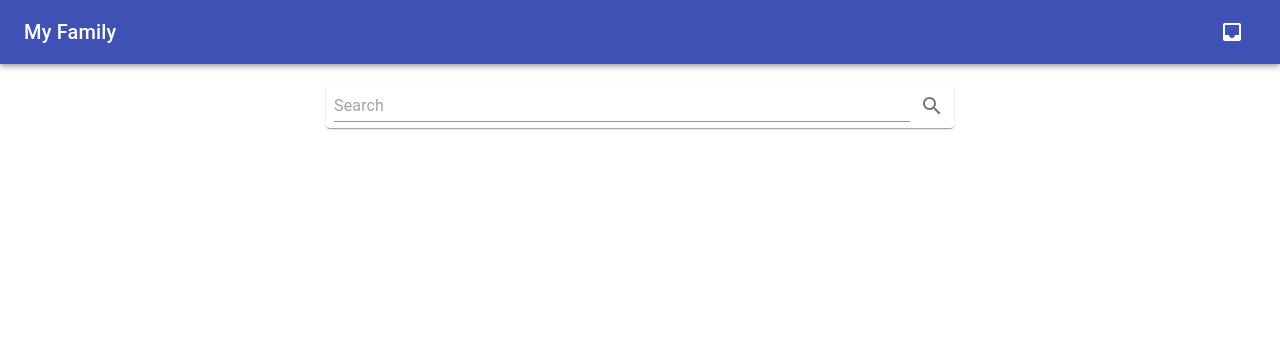
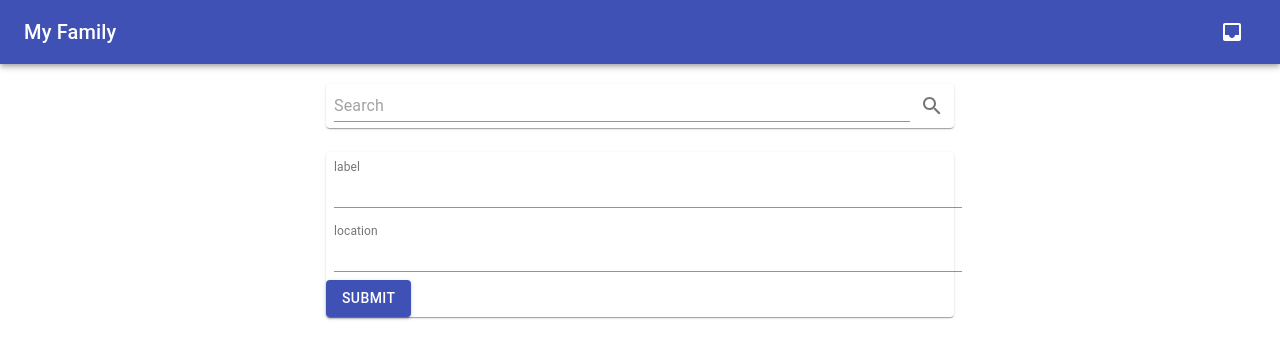
Before and after one commit to Liamdoult/family-client, a React (Create React App) app: page /storage in a window 1280 px wide. Shown: the top 358 px of the page. Built offline with nearby package versions, Linux system fonts and the light colour scheme.

Commit message:
Add Create box component
Now can create and upload boxes to the server

```diff
--- a/src/App.tsx
+++ b/src/App.tsx
@@ -10,16 +10,12 @@ import AppBar from '@material-ui/core/AppBar';
 import Toolbar from '@material-ui/core/Toolbar';
 import IconButton from '@material-ui/core/IconButton';
 import Typography from '@material-ui/core/Typography';
-import InputBase from '@material-ui/core/InputBase';
 import Badge from '@material-ui/core/Badge';
 import MenuItem from '@material-ui/core/MenuItem';
 import Menu from '@material-ui/core/Menu';
 // import MenuIcon from '@material-ui/icons/Menu';
 // import SearchIcon from '@material-ui/icons/Search';
-import AccountCircle from '@material-ui/icons/AccountCircle';
 import InboxIcon from '@material-ui/icons/Inbox';
-import NotificationsIcon from '@material-ui/icons/Notifications';
-import MoreIcon from '@material-ui/icons/MoreVert';
 
 import './App.css';
 
--- /dev/null
+++ b/src/CreateBox.tsx
@@ -0,0 +1,55 @@
+import React from "react";
+import { useState } from "react";
+import { ChangeEvent } from "react";
+
+import TextField from '@material-ui/core/TextField';
+import Button from '@material-ui/core/Button';
+
+import { createBox } from "./api";
+import { Box } from "./api";
+
+
+interface CreateBoxProps {
+	setBox: React.Dispatch<React.SetStateAction<Box | undefined>>
+}
+
+export default function CreateBox(props: CreateBoxProps) {
+	const [label, setLabel] = useState<string>("");
+	const [location, setLocation] = useState<string>("")
+
+	const { setBox } = props;
+
+	function submit() {
+		createBox(label, location).then(setBox);
+	}
+
+	return (
+		<div>
+			<TextField
+			  id="standard-full-width"
+			  label="label"
+			  style={{ margin: 8 }}
+			  placeholder=""
+			  fullWidth
+			  margin="normal"
+			  InputLabelProps={{
+			    shrink: true,
+			  }}
+			  onChange={(event: ChangeEvent<HTMLInputElement | HTMLTextAreaElement>) => setLabel(event.target.value)}
+			/>
+			<TextField
+			  id="standard-full-width"
+			  label="location"
+			  style={{ margin: 8 }}
+			  placeholder=""
+			  fullWidth
+			  margin="normal"
+			  InputLabelProps={{
+			    shrink: true,
+			  }}
+			  onChange={(event: ChangeEvent<HTMLInputElement | HTMLTextAreaElement>) => setLocation(event.target.value)}
+			/>
+			<Button variant="contained" color="primary" onClick={submit} >Submit</Button>
+		</div>
+	);
+}
--- a/src/Storage.tsx
+++ b/src/Storage.tsx
@@ -16,6 +16,7 @@ import { PartialBox } from './api';
 import { Box } from './api';
 import { getBox } from './api';
 import Search from './Search';
+import CreateBox from './CreateBox';
 
 
 const useStyles = makeStyles((theme) => ({
@@ -100,7 +101,8 @@ export default function Storage() {
                                 </TableBody>
                                 </Table>
                             </TableContainer>
-                        </div>:<></>}
+                        </div>
+			:<CreateBox setBox={setBox}/>}
                     </Paper>
                 </Grid>
                 <Grid item xs={3}></Grid>
--- a/src/api.ts
+++ b/src/api.ts
@@ -58,7 +58,7 @@ export async function getBox(id: string): Promise<Box> {
  * @param location The location of the box
  * @param label The label on the box
  */
-export async function createBox(location: string, label: string): Promise<Box> {
+export async function createBox(label: string, location: string) : Promise<Box> {
     const res = await fetch(`http://localhost:8080/storage/box`, {
         method: "POST",
         headers: {
```
